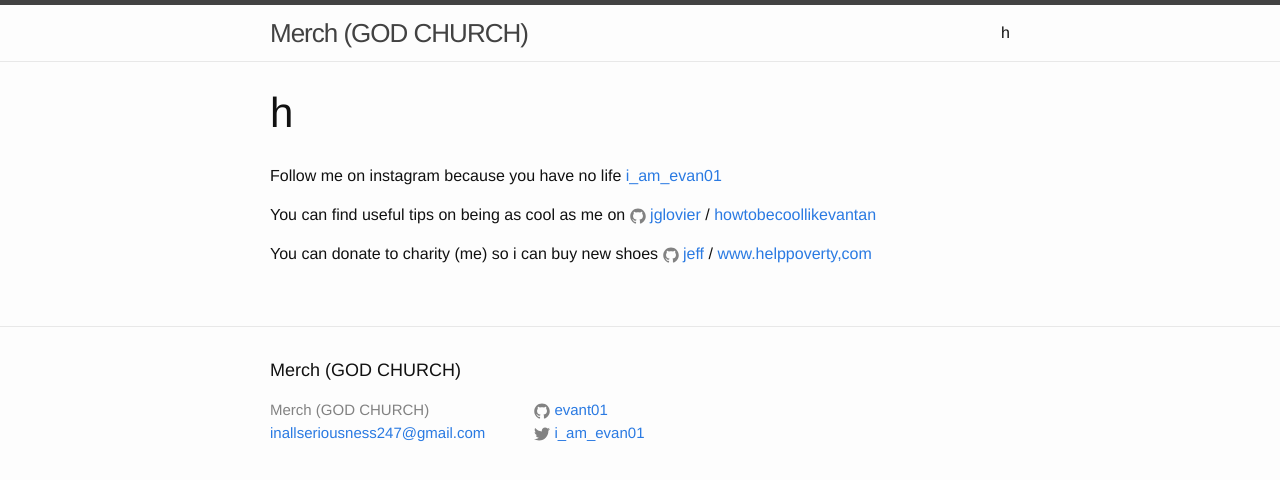
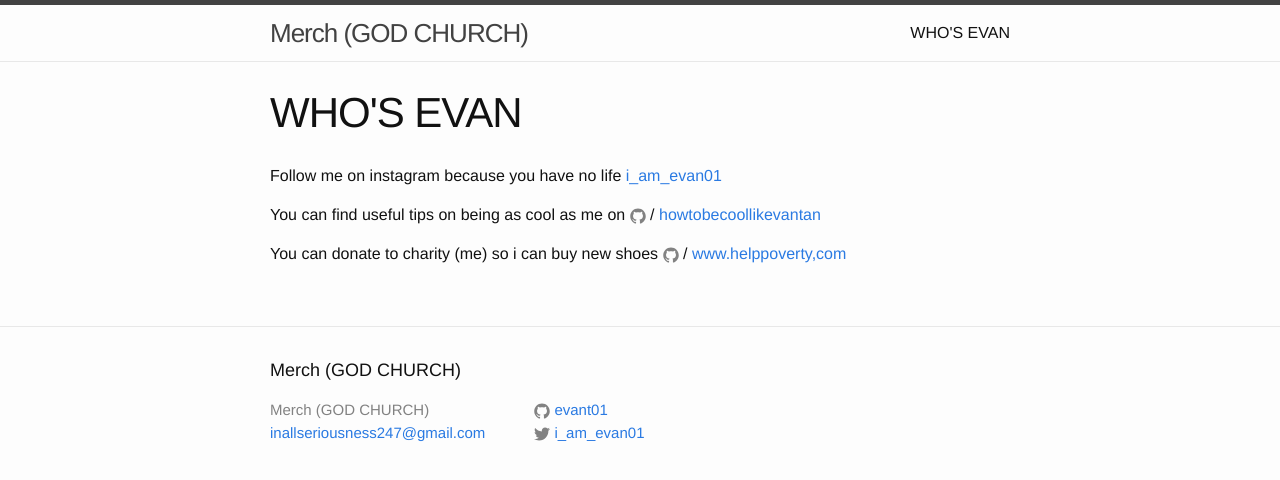
Before and after one commit to Evant01/evant01.github.io, a Jekyll site: the page built from about.md, in a window 1280 px wide. Shown: the top 480 px of the page. Built offline with Jekyll 4.4.1, drawn with Linux system fonts in a browser that asks for light colours.

Commit message:
Update about.md

```diff
--- a/about.md
+++ b/about.md
@@ -1,6 +1,6 @@
 ---
 layout: page
-title: h
+title: WHO'S EVAN
 permalink: /about/
 ---
 
@@ -8,9 +8,9 @@ Follow me on instagram because you have no life
 [i_am_evan01](https://www.instagram.com/i_am_evan01/?hl=en)
 
 You can find useful tips on being as cool as me on
-{% include icon-github.html username="jglovier" %} /
+{% include icon-github.html username="" %} /
 [howtobecoollikevantan](http://www.wikihow.com/Get-Your-Best-Friend-Back)
 
 You can donate to charity (me) so i can buy new shoes
-{% include icon-github.html username="jeff" %} /
+{% include icon-github.html username="" %} /
 [www.helppoverty,com](https://www.youtube.com/watch?v=-Zy28mVeVZw)
```
